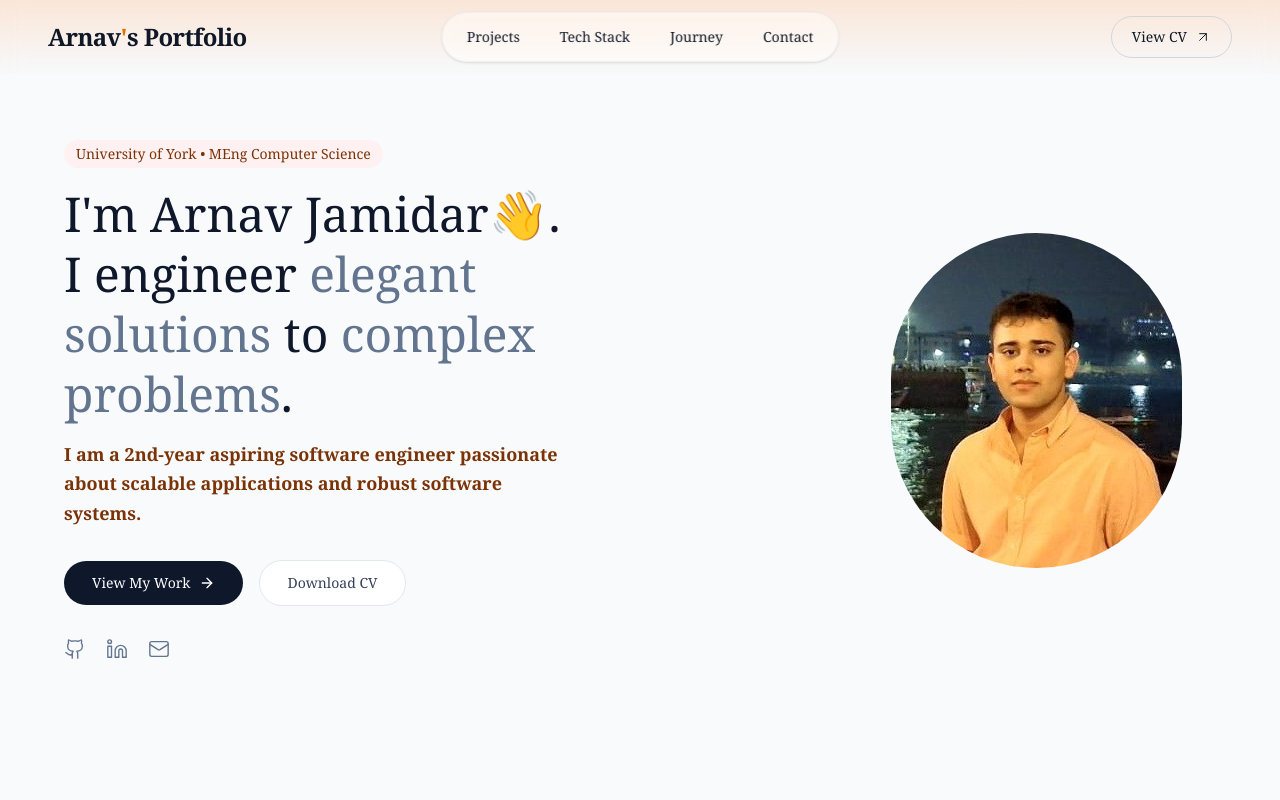
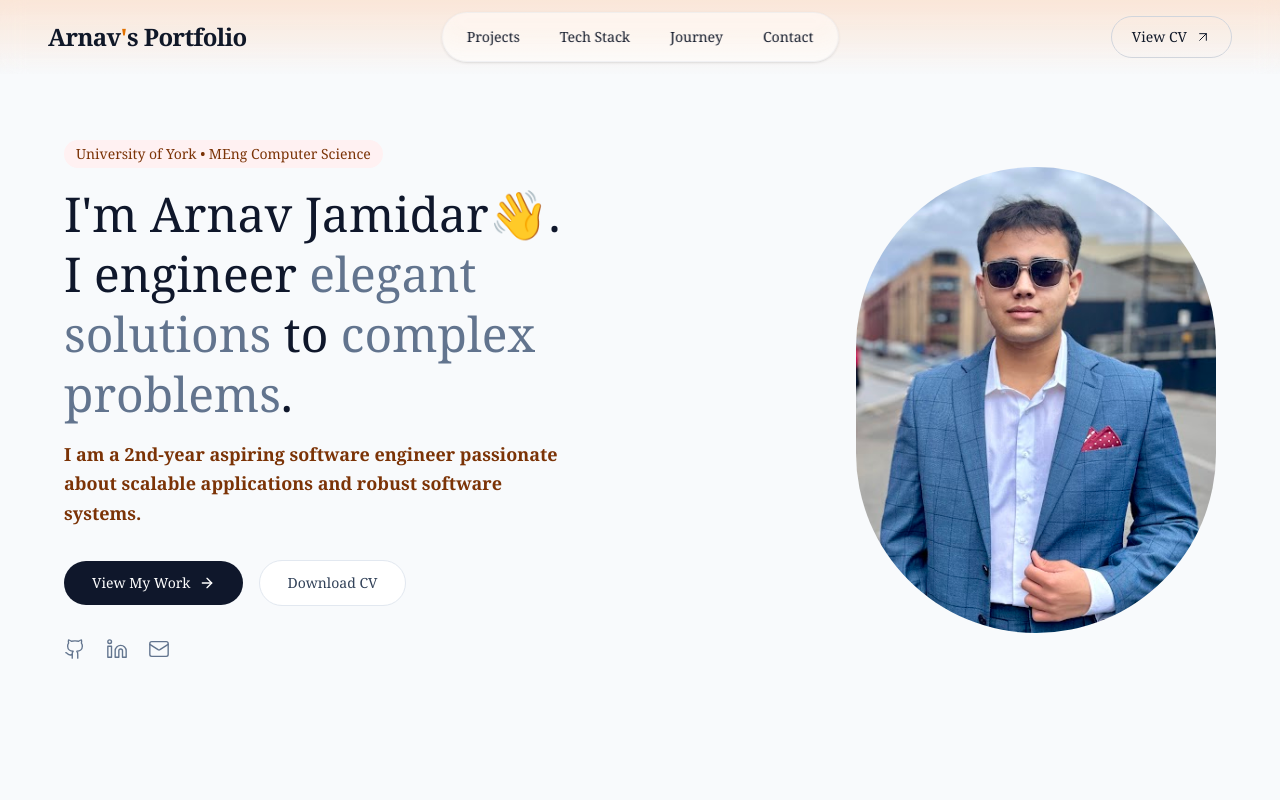
Before and after one commit to ajamidar/Portfolio, a Next.js app in the folder portfolio-arnavjamidar/: page / in a window 1280 px wide. Shown: the top 800 px of the page. Built offline with nearby package versions, Linux system fonts and the light colour scheme.

Commit message:
Pfp changed

```diff
--- a/portfolio-arnavjamidar/components/Hero.jsx
+++ b/portfolio-arnavjamidar/components/Hero.jsx
@@ -85,7 +85,7 @@ export default function Hero() {
           {/* Simple, clean image container with a soft shadow */}
           <div className="flex justify-center items-center w-45 h-45 md:w-80 md:h-80 lg:w-90 lg:h-90 hover:scale-105 transition-transform duration-300 rounded-full ">
             <img
-              src="/arnav.jpeg"
+              src="/arnav.png"
               alt="Arnav Jamidar"
               className="rounded-full"
               onError={(e) => { e.target.src = 'https://ui-avatars.com/api/?name=Arnav+Jamidar&background=f1f5f9&color=0f172a&size=512' }}
```
Also changed, not shown: portfolio-arnavjamidar/public/arnav.png (added).
